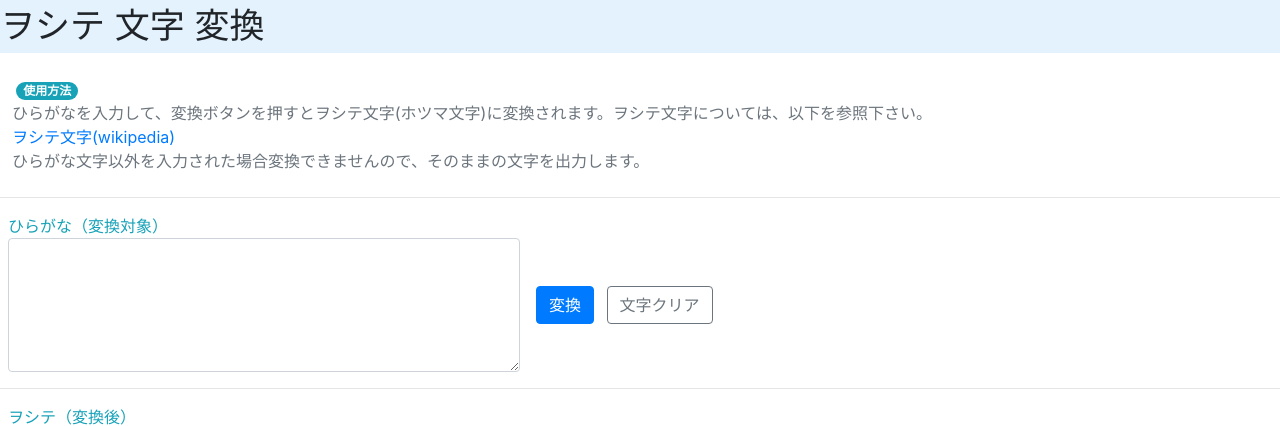
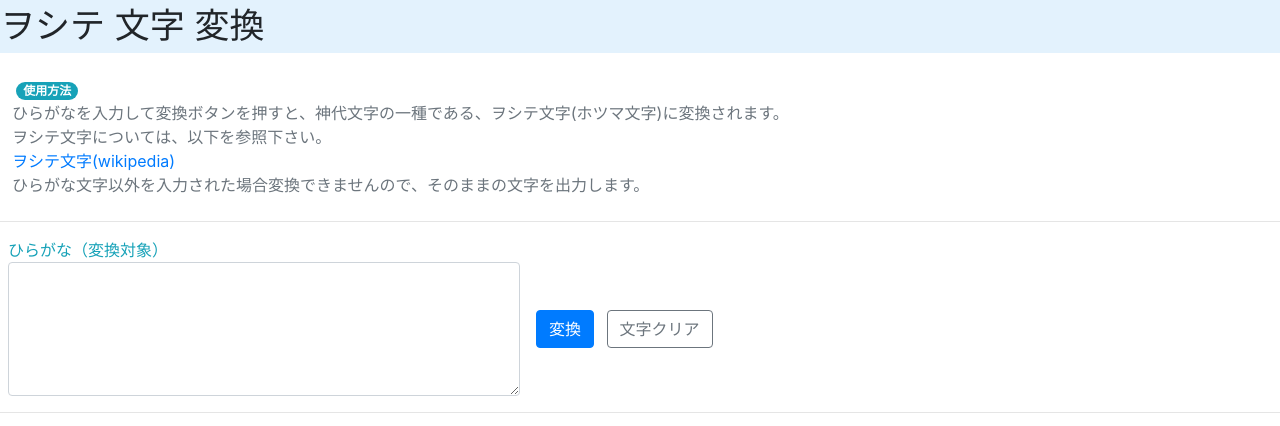
Before and after one commit to iio1989/oshite, a Flask app: page / in a window 1280 px wide. Shown: the part 60-486 px from the top of the page. Run offline with Flask 2, Linux system fonts and the light colour scheme; some libraries are stand-ins or nearby versions.

Commit message:
change the description of the home.

```diff
--- a/templates/home.html
+++ b/templates/home.html
@@ -12,7 +12,7 @@
     </p>
     <div class="card-body-min-padding">
       <span class="badge badge-pill badge-info ml-2">使用方法</span>
-      <p class="ml-1 text-secondary" style="margin: 0px;">ひらがなを入力して、変換ボタンを押すとヲシテ文字(ホツマ文字)に変換されます。ヲシテ文字については、以下を参照下さい。</p>
+      <p class="ml-1 text-secondary" style="margin: 0px;">ひらがなを入力して変換ボタンを押すと、神代文字の一種である、ヲシテ文字(ホツマ文字)に変換されます。</br>ヲシテ文字については、以下を参照下さい。</p>
       <a class="ml-1" href="https://ja.wikipedia.org/wiki/%E3%83%B2%E3%82%B7%E3%83%86">ヲシテ文字(wikipedia)</a>
       <p class="ml-1 text-secondary" style="margin: 0px;">ひらがな文字以外を入力された場合変換できませんので、そのままの文字を出力します。</p>
     </div>
```
